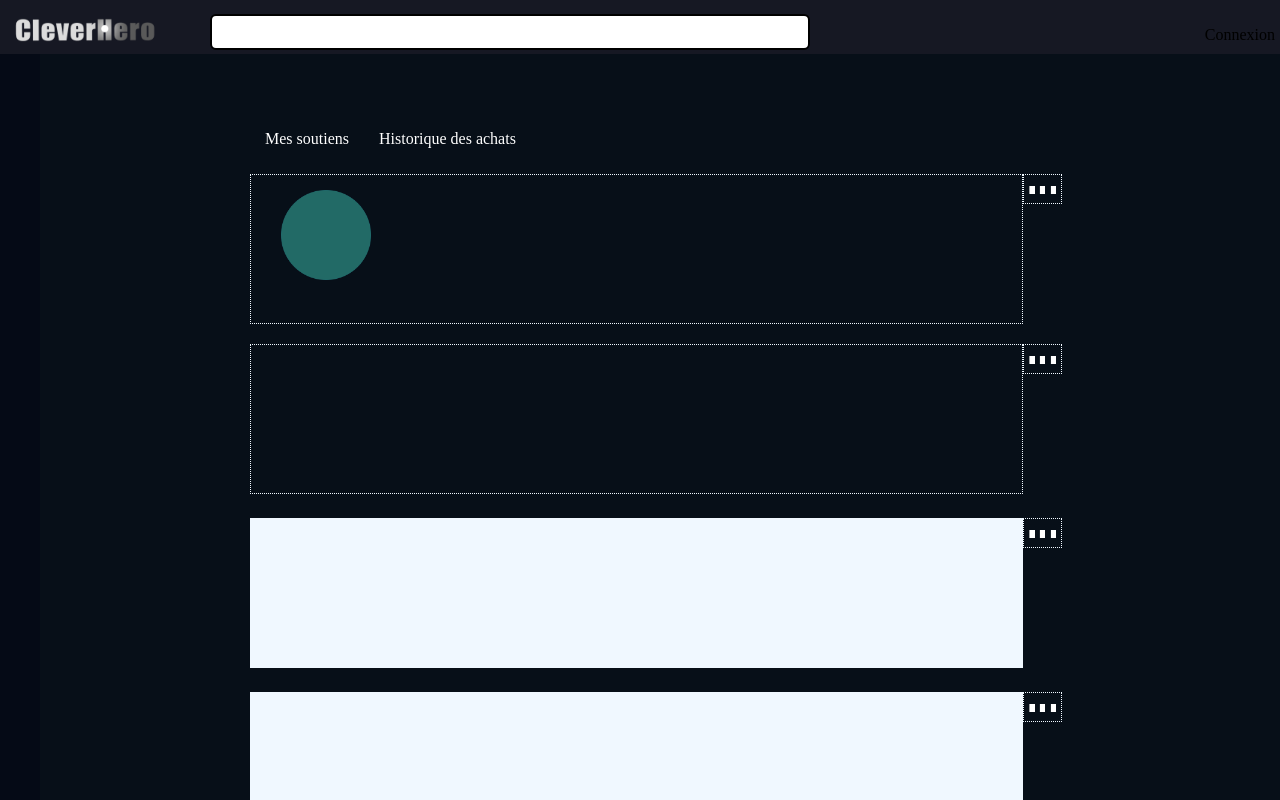
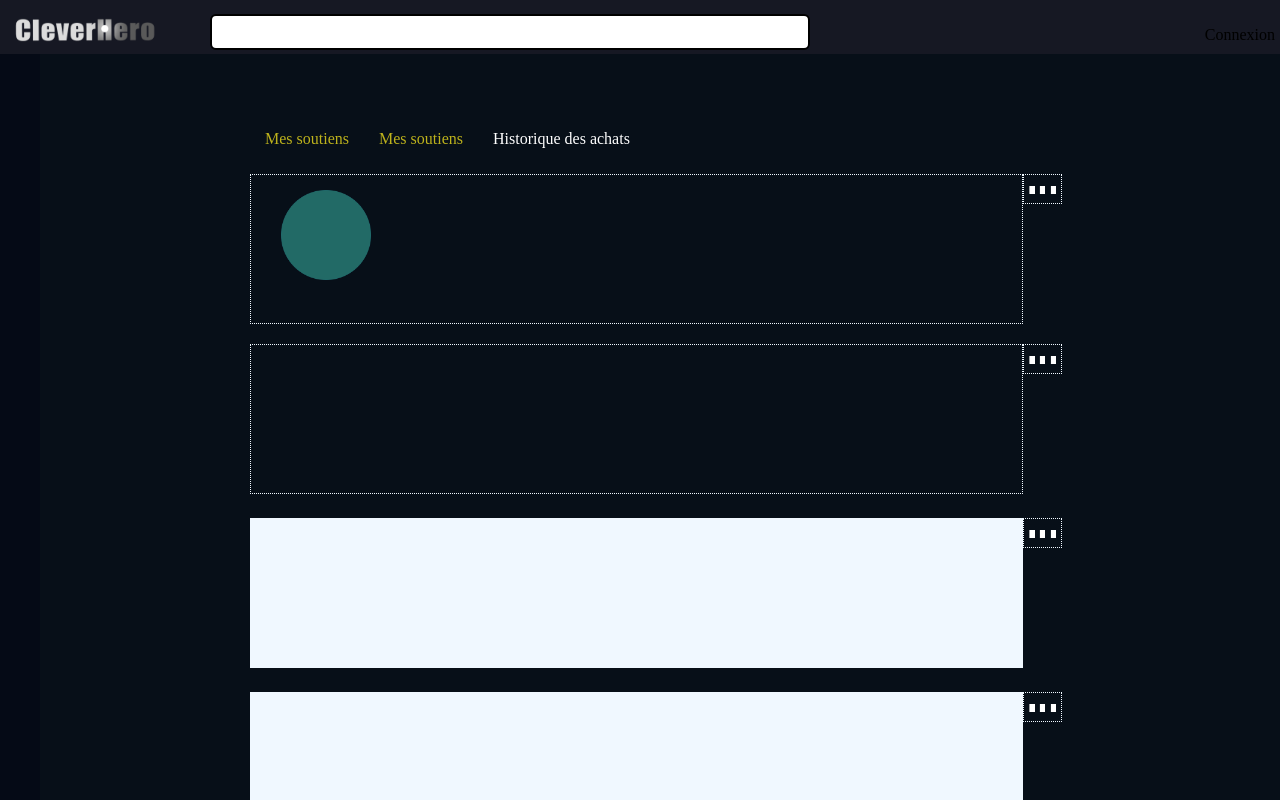
Before and after one commit to Ouxxx/CLEVER-FRONT, a Vue app in the folder front_app/: page /repaire in a window 1280 px wide. Shown: the top 800 px of the page. Built offline with nearby package versions, Linux system fonts and the light colour scheme.

Commit message:
extraction bouton topbar dans un composant plus modif

```diff
--- a/front_app/src/components/blocs/header_v3.vue
+++ b/front_app/src/components/blocs/header_v3.vue
@@ -13,16 +13,14 @@
 
             <div class="header-elem header-avatar">
                 <div v-if="$store.getters.getToken">
-
                     <img class="header-avatar-img" src="../../assets/img/avatar-circle-user.png" alt="avatar" style='width:50px'>
-
+                    <div class="header-avatar-register" >
+                        <p>{{$store.getters.getId}}</p>
+                    </div>
                 </div>
                 <div v-else>
                     <p>Connexion</p>
                 </div>
-            </div>
-            <div class="header-avatar-register" >
-                <p>{{$store.getters.getId}}</p>
             </div>
 
         </div>
--- a/front_app/src/components/repaire/Repaire_v1.vue
+++ b/front_app/src/components/repaire/Repaire_v1.vue
@@ -1,23 +1,197 @@
 <template>
-        <div class="home-root">
+    <div class="repaire-root">
 
-        <header-ch></header-ch>
+        <header-ch class="header"></header-ch>
+        <sidebar-ch></sidebar-ch>
 
-        <sidebar-ch></sidebar-ch>
+        <div class="repaire-body">
+            <div class="ch-topbar">
+                <topbar-button/>
+                <topbar-button/>
+                <div class="ch-topbar-button">
+                    <p class="ch-topbar-button-p">Historique des achats</p>
+                </div>
+            </div>
+            <div class=banner>
+                <div class="banner-block content-block-property content-width">
+                    <div class="repaire-avatar">
+                        <img class="repaire-avatar-img" src="../../assets/img/avatar-circle-user.png" alt="avatar" style='width:90px'>
+                        <p class="repaire-avatar-register">{{$store.getters.getId}} </p>
+                    </div>
+                </div>
+                <div class="points-menu">
+                    <img class="infopoints-repaire-img" src="../../assets/img/infopoints-repaire.png" alt="infopoints">
+                </div>
+
+            </div>
+
+            <div>
+                <div class="introduce-yourself content-block-property content-width">
+                </div>
+                <div class="points-menu">
+                    <img class="infopoints-repaire-img" src="../../assets/img/infopoints-repaire.png" alt="infopoints">
+                </div>
+            </div>
+
+            <div>
+                <div class="thread-repaire content-block-property content-block-property content-width">
+                </div>
+                <div class="points-menu">
+                    <img class="infopoints-repaire-img" src="../../assets/img/infopoints-repaire.png" alt="infopoints">
+                </div>
+            </div>
+            <div>
+                <div class="hero-contents content-block-property content-width">
+                </div>
+                <div class="points-menu">
+                    <img class="infopoints-repaire-img" src="../../assets/img/infopoints-repaire.png" alt="infopoints">
+                </div>
+            </div>
+        </div>
 
     </div>
 </template>
 
 <script>
-import headerCh from './blocs/header_v3'
-import sidebarCh from './blocs/sidebar_v1'
+import headerCh from '../blocs/header_v3'
+import sidebarCh from '../blocs/sidebar_v1'
+import topbarButton from './repaire_button_v1'
 
-export default Vue.extend({
-    components: { headerCh, sidebarCh }
+export default {
+    components: { headerCh, sidebarCh, topbarButton },
+    data () {
+        return {
+            hover: false,
+        }
+    }
+}
 
-})
 </script>
 
 <style scoped>
 
+.ch-topbar-button {
+    display: inline-block;
+    padding: 10px 15px 10px 15px;
+    color: white;
+    text-decoration: none;
+    background: linear-gradient(0turn, transparent 15%, #e66465 20%, transparent 10%) no-repeat;
+    background-size: 0 100%;
+    transition: background-size .3s;
+}
+
+.ch-topbar-button:hover {
+    cursor: pointer;
+    background-size: 100% 100%;
+
+}
+/*
+.ch-topbar-button-hover{
+    background: linear-gradient(0turn, transparent 15%, #e66465 20%, transparent 10%) no-repeat;
+    background-size: 100% 100%;
+}
+*/
+
+/*.p {
+
+    background: linear-gradient(0turn, transparent 15%, #e66465 20%, transparent 10%) no-repeat;
+    background-size: 0 100%;
+    transition: linear;
+
+
+    linear-gradient(0.50turn, transparent 10%, #e66465 70%, transparent 10%) no-repeat;*/
+
+
+@media screen and (min-width: 1500px) {
+    .content-width{
+        width: 1100px;
+    }
+}
+@media screen and (max-width: 1500px) {
+    .content-width{
+        width: 75%;
+    }
+}
+
+.repaire-body{
+    padding-left: 250px;
+    padding-top: 50px;
+}
+
+.repaire-root {
+    position: relative;
+    background-color: rgb(7,15,24);
+    min-height: 100vh;
+}
+
+.content-block-property{
+    display: inline-block;
+    min-height: 150px;
+    margin-bottom: 20px;
+    padding-top: 10px;
+    padding-bottom: 10px;
+}
+
+
+
+/*TO DO: User devra pouvoir personnaliser sa banniere par un chgt de couleur ou une image apportée*/
+.banner-block {
+    display: inline-block;
+    border-color: aliceblue;
+    border-style: dotted;
+    border-width: 1px;
+
+}
+
+.repaire-avatar{
+    display: inline-block;
+    vertical-align: middle;
+    width: 150px;
+    margin-bottom: 15px;
+
+}
+
+.repaire-avatar-img{
+    display: block;
+    padding-top:5px;
+    bottom: 15px;
+    margin-right: auto;
+    margin-left: auto;
+}
+
+.repaire-avatar-register{
+    display: block;
+    padding-top:10px;
+    text-align: center;
+    font-size: 22px;
+    color : rgb(255, 255, 255);
+    margin: 0;
+}
+
+.points-menu{
+    display: inline-block;
+    vertical-align: top;
+    border-style: dotted;
+    border-width: 1px;
+    border-color: aliceblue;
+    padding: 5px;
+}
+
+/* TO DO: User devra pouvoir personnaliser par écrit */
+.introduce-yourself{
+    border-color: aliceblue;
+    border-style: dotted;
+    border-width: 1px;
+}
+/* TO DO: actualisation de la page avec des dernières actualités. Actualités = capacité d'interagir
+  avec les gens qui regardent/suivent en mettant des posts. */
+.thread-repaire{
+    background-color: aliceblue;
+}
+/* TO DO: Actualisation du contenu du Hero */
+.hero-contents{
+    height: 500px;
+    background-color: aliceblue;
+}
+
 </style>
--- a/front_app/src/components/repaire/Repaire_v2.vue
+++ b/front_app/src/components/repaire/Repaire_v2.vue
@@ -6,10 +6,10 @@
 
         <div class="repaire-body">
             <div class="ch-topbar">
-                <div class="ch-topbar-button" @mouseenter="hover = true" @mouseleave="hover = false">
+                <div class="ch-topbar-button" :class="{'ch-topbar-button-selected': selected}">
                     <p class="ch-topbar-button-p">Mes soutiens</p>
                 </div>
-                <div class="ch-topbar-button" @mouseover="hover = true" @mouseleave="hover = false">
+                <div class="ch-topbar-button" :class="{'ch-topbar-button-selected': selected}">
                     <p class="ch-topbar-button-p">Historique des achats</p>
                 </div>
             </div>
@@ -77,8 +77,20 @@ export default {
     text-decoration: none;
     background: linear-gradient(0turn, transparent 15%, #e66465 20%, transparent 10%) no-repeat;
     background-size: 0 100%;
-    transition: linear .3s;
+    transition: background-size .3s;
 }
+
+.ch-topbar-button:hover {
+    cursor: pointer;
+    background-size: 100% 100%;
+
+}
+/*
+.ch-topbar-button-hover{
+    background: linear-gradient(0turn, transparent 15%, #e66465 20%, transparent 10%) no-repeat;
+    background-size: 100% 100%;
+}
+*/
 
 /*.p {
 
@@ -89,10 +101,6 @@ export default {
 
     linear-gradient(0.50turn, transparent 10%, #e66465 70%, transparent 10%) no-repeat;*/
 
-
-.ch-topbar-button :hover{
-    background-size: 100% 100%;
-}
 
 @media screen and (min-width: 1500px) {
     .content-width{
--- /dev/null
+++ b/front_app/src/components/repaire/repaire_button_v1.vue
@@ -0,0 +1,48 @@
+<template>
+    <div class="ch-topbar-button" :class="{'ch-topbar-button-selected': selected}"
+    @click="selectButton()">
+        <p class="ch-topbar-p" :class="{'ch-topbar-p-selected' : selected}">Mes soutiens</p>
+    </div>
+</template>
+
+<style scoped>
+.ch-topbar-button {
+    display: inline-block;
+    padding: 10px 15px 10px 15px;
+    text-decoration: none;
+    /*
+    background: linear-gradient(0turn, transparent 15%, #e66465 20%, transparent 10%) no-repeat;
+    background-size: 0 100%;
+     transition: background-size .3s; */
+}
+
+.ch-topbar-button-selected {
+    cursor: pointer;
+    /* background-size: 100% 100%; */
+}
+
+.ch-topbar-p {
+    color:rgb(189, 178, 28)
+}
+.ch-topbar-p:hover {
+    color: white;
+}
+.ch-topbar-p-selected{
+    color: white;
+}
+</style>
+
+<script>
+export default {
+    data () {
+        return {
+            selected: false,
+        }
+    },
+    methods : {
+        selectButton () {
+            this.selected = !this.selected
+        }
+    }
+}
+</script>
--- a/front_app/src/main.js
+++ b/front_app/src/main.js
@@ -25,7 +25,7 @@ const router = new VueRouter({
     component: require('./components/Home_v1').default,
   },{
     path: '/repaire',
-    component: require('./components/repaire/Repaire_v2').default,
+    component: require('./components/repaire/Repaire_v1').default,
   },{
     path: '/create/user',
     component: require('./components/create_user/Create_user_v1').default,
```
